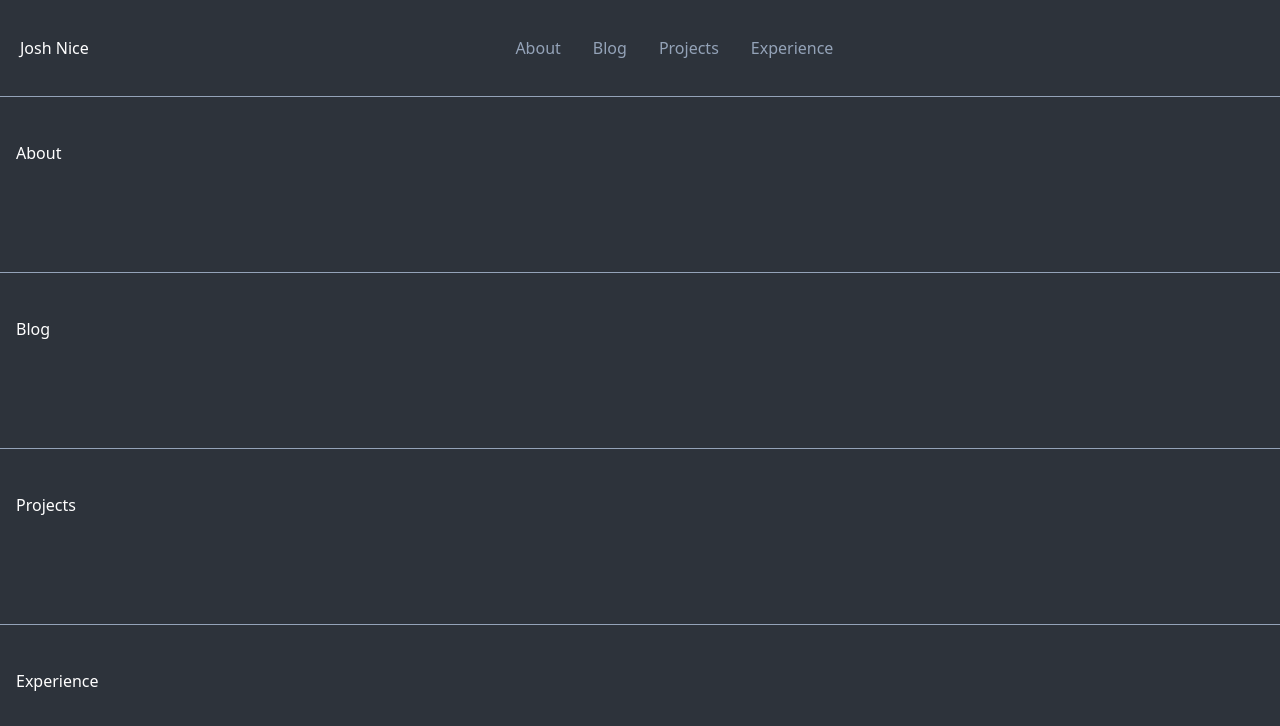
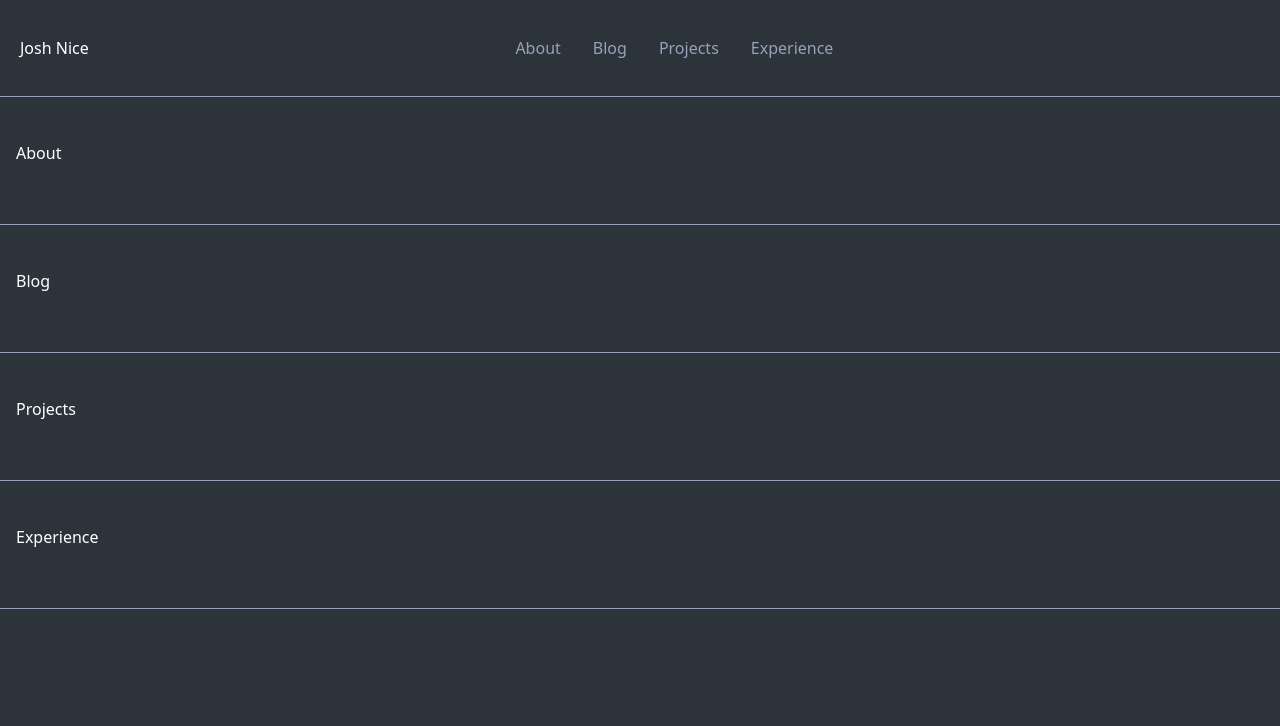
Before and after one commit to joshnice/blog, a React (Vite) app in the folder frontend/: page /menu in a window 1280 px wide. Shown: the top 726 px of the page. Built offline with nearby package versions, Linux system fonts and the light colour scheme.

Commit message:
Fixed menu incorrect sizing

```diff
--- a/frontend/src/pages/menu.tsx
+++ b/frontend/src/pages/menu.tsx
@@ -15,10 +15,10 @@ export const MenuPage = () => {
     }
 
     return (
-        <div className="flex flex-col justify-center w-full h-full">
+        <div className="flex flex-col justify-start w-full h-full">
             {pages.filter(({show}) => show).map((page) =>
                 (
-                    <div key={page.path} className="flex flex-col justify-start items-start w-full h-full">
+                    <div key={page.path} className="flex flex-col justify-start items-start w-full h-full max-h-32">
                         <div className="h-px bg-slate-400 w-full" />
                         <button className="text-white pl-4 pr-4 h-28 w-full text-left" onClick={() => handlePageClicked(page.path)}>
                             {page.name}
```
